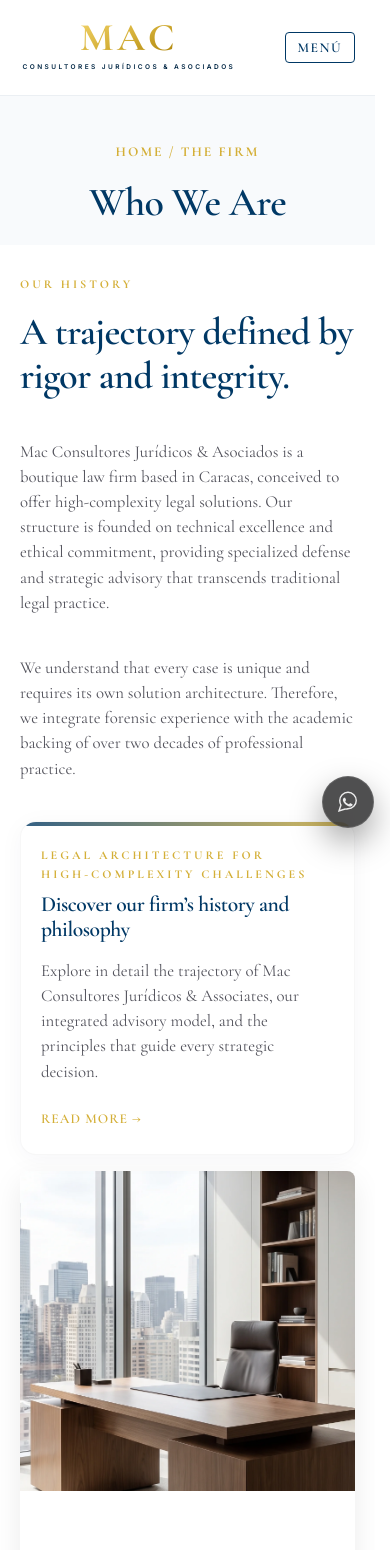
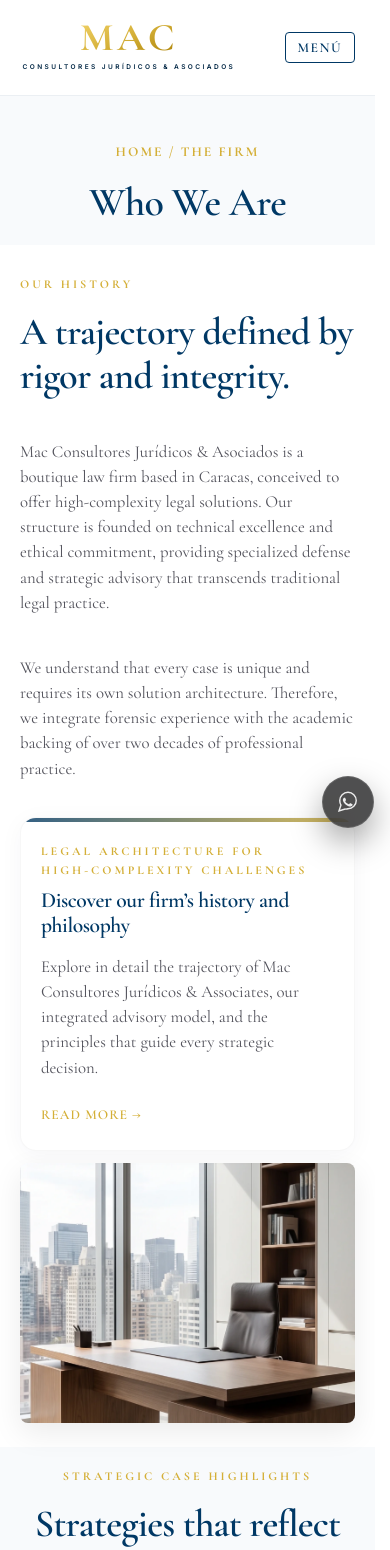
Before and after one commit to mcolina777-cpu/mac-consultores-site-clean, a Next.js app: page /en/about in a window 390 px wide. Shown: the top 1550 px of the page. Built offline with nearby package versions, Linux system fonts and the light colour scheme.

Commit message:
Ajuste responsive página quiénes somos para dispositivos móviles

```diff
--- a/src/app/globals.css
+++ b/src/app/globals.css
@@ -1746,3 +1746,49 @@ nav .nav-links a {
     box-shadow: 0 14px 32px rgba(0, 0, 0, 0.35);
   }
 }
+
+/* Ajuste fino de espaciados en móvil para la página "Quiénes Somos" */
+@media (max-width: 768px) {
+  /* Compactar secciones solo en page-quienes-somos */
+  .page-quienes-somos section {
+    padding-top: 20px;
+    padding-bottom: 24px;
+  }
+
+  /* Reducir aún más el gap del primer bloque texto + imagen */
+  .page-quienes-somos .grid-split {
+    gap: 12px;
+  }
+
+  /* Acercar la tarjeta a los párrafos iniciales */
+  .page-quienes-somos .quienes-somos-card {
+    margin-top: 0.75rem;
+  }
+
+  /* Limitar altura de la imagen vertical para evitar “bloques” de aire */
+  .page-quienes-somos .img-reveal.img-vertical {
+    max-height: 260px;
+  }
+
+  .page-quienes-somos .img-reveal.img-vertical picture,
+  .page-quienes-somos .img-reveal.img-vertical img {
+    height: 260px;
+    max-height: 260px;
+    object-fit: cover;
+  }
+
+  /* Neutralizar la regla genérica que pone max-height: 320px en esta página */
+  .page-quienes-somos .img-reveal img {
+    max-height: none;
+  }
+
+  /* Sección "Estrategias representativas": aún más compacta en móvil */
+  .page-quienes-somos .section-strategies {
+    padding-top: 12px;
+    padding-bottom: 20px;
+  }
+
+  .page-quienes-somos .section-strategies .axial-header.axial-centered {
+    margin-bottom: 1.25rem;
+  }
+}
```
